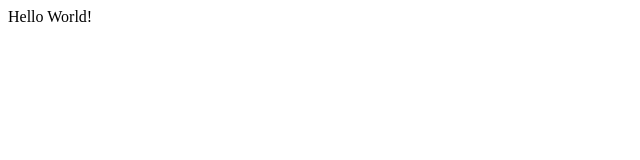
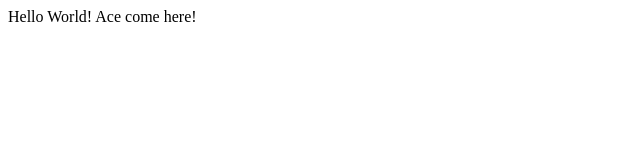
Before and after one commit to ace33022/htdoc, a plain HTML site: page index.html in a window 1280 px wide. Shown: the whole page, without its empty margins (0-640 px from the left). Drawn offline with Linux system fonts and the light colour scheme.

Commit message:
調整首頁訊息。

```diff
--- a/index.html
+++ b/index.html
@@ -49,6 +49,6 @@
   </head>
 
 	<body class="container-fluid" style="overflow-y: hidden;">
-	Hello World!
+	Hello World! Ace come here!
 	</body>
 </html>
```
